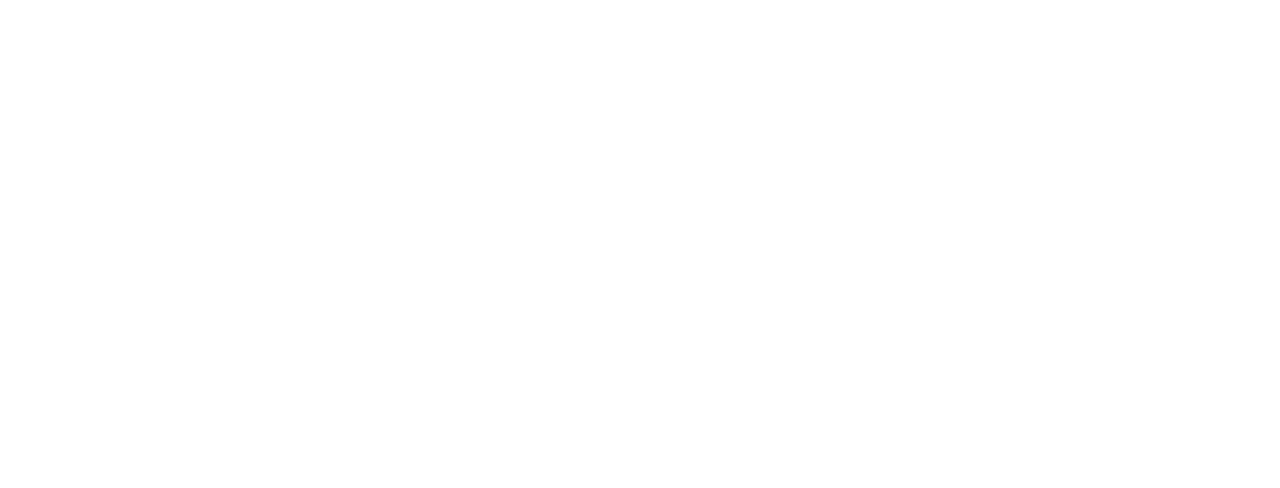
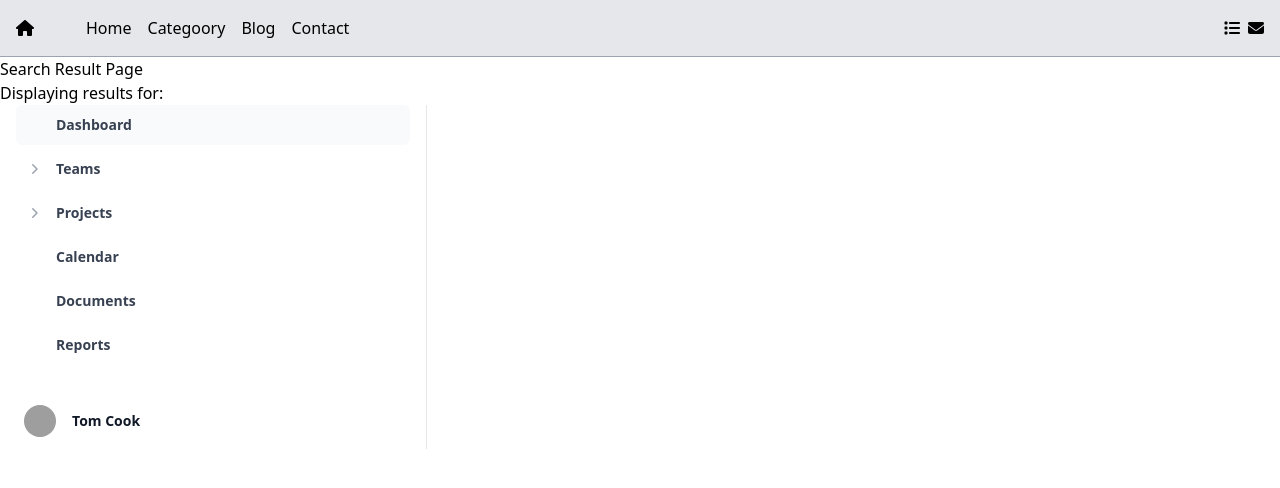
Before and after one commit to steveAzo/E-Commerce, a React (Create React App) app in the folder frontend/: page /search in a window 1280 px wide. Before the commit this address had no page. Shown: the top 488 px of the page. Built offline with nearby package versions, Linux system fonts and the light colour scheme; grey boxes are pictures that could not be loaded.

Commit message:
some update

```diff
--- a/frontend/package.json
+++ b/frontend/package.json
@@ -6,6 +6,8 @@
     "@fortawesome/fontawesome-free": "^6.5.1",
     "@fortawesome/free-solid-svg-icons": "^6.5.1",
     "@fortawesome/react-fontawesome": "^0.2.0",
+    "@headlessui/react": "^1.7.18",
+    "@heroicons/react": "^2.1.1",
     "@testing-library/jest-dom": "^5.17.0",
     "@testing-library/react": "^13.4.0",
     "@testing-library/user-event": "^13.5.0",
--- a/frontend/src/App.jsx
+++ b/frontend/src/App.jsx
@@ -1,6 +1,6 @@
-import Navbar1 from "./components/Nav1";
 import { BrowserRouter as Router,  Route, Routes } from 'react-router-dom'
 import HomePage from "./pages/HomePage";
+import SearchResults from './pages/SearchResults';
 
 
 function App() {
@@ -9,6 +9,7 @@
         <div className="App">
           <Routes>
             <Route path="/" element={<HomePage />}/>
+            <Route path='search' element={<SearchResults />}/>
           </Routes>
         </div>
 
--- /dev/null
+++ b/frontend/src/components/SideBar.jsx
@@ -0,0 +1,114 @@
+import { Disclosure } from '@headlessui/react'
+import { ChevronRightIcon } from '@heroicons/react/20/solid'
+
+const navigation = [
+  { name: 'Dashboard', href: '#', current: true },
+  {
+    name: 'Teams',
+    current: false,
+    children: [
+      { name: 'Engineering', href: '#' },
+      { name: 'Human Resources', href: '#' },
+      { name: 'Customer Success', href: '#' },
+    ],
+  },
+  {
+    name: 'Projects',
+    current: false,
+    children: [
+      { name: 'GraphQL API', href: '#' },
+      { name: 'iOS App', href: '#' },
+      { name: 'Android App', href: '#' },
+      { name: 'New Customer Portal', href: '#' },
+    ],
+  },
+  { name: 'Calendar', href: '#', current: false },
+  { name: 'Documents', href: '#', current: false },
+  { name: 'Reports', href: '#', current: false },
+]
+
+function classNames(...classes) {
+  return classes.filter(Boolean).join(' ')
+}
+
+export default function SideBar1() {
+  return (
+    <div className="flex grow flex-col gap-y-5 overflow-y-auto border-r border-gray-200 bg-white px-6 w-1/3">
+      <nav className="flex flex-1 flex-col">
+        <ul role="list" className="flex flex-1 flex-col gap-y-7">
+          <li>
+            <ul role="list" className="-mx-2 space-y-1">
+              {navigation.map((item) => (
+                <li key={item.name}>
+                  {!item.children ? (
+                    <a
+                      href={item.href}
+                      className={classNames(
+                        item.current ? 'bg-gray-50' : 'hover:bg-gray-50',
+                        'block rounded-md py-2 pr-2 pl-10 text-sm leading-6 font-semibold text-gray-700'
+                      )}
+                    >
+                      {item.name}
+                    </a>
+                  ) : (
+                    <Disclosure as="div">
+                      {({ open }) => (
+                        <>
+                          <Disclosure.Button
+                            className={classNames(
+                              item.current ? 'bg-gray-50' : 'hover:bg-gray-50',
+                              'flex items-center w-full text-left rounded-md p-2 gap-x-3 text-sm leading-6 font-semibold text-gray-700'
+                            )}
+                          >
+                            <ChevronRightIcon
+                              className={classNames(
+                                open ? 'rotate-90 text-gray-500' : 'text-gray-400',
+                                'h-5 w-5 shrink-0'
+                              )}
+                              aria-hidden="true"
+                            />
+                            {item.name}
+                          </Disclosure.Button>
+                          <Disclosure.Panel as="ul" className="mt-1 px-2">
+                            {item.children.map((subItem) => (
+                              <li key={subItem.name}>
+                                <Disclosure.Button
+                                  as="a"
+                                  href={subItem.href}
+                                  className={classNames(
+                                    subItem.current ? 'bg-gray-50' : 'hover:bg-gray-50',
+                                    'block rounded-md py-2 pr-2 pl-9 text-sm leading-6 text-gray-700'
+                                  )}
+                                >
+                                  {subItem.name}
+                                </Disclosure.Button>
+                              </li>
+                            ))}
+                          </Disclosure.Panel>
+                        </>
+                      )}
+                    </Disclosure>
+                  )}
+                </li>
+              ))}
+            </ul>
+          </li>
+          <li className="-mx-6 mt-auto">
+            <a
+              href="#"
+              className="flex items-center gap-x-4 px-6 py-3 text-sm font-semibold leading-6 text-gray-900 hover:bg-gray-50"
+            >
+              <img
+                className="h-8 w-8 rounded-full bg-gray-50"
+                src="https://images.unsplash.com/photo-1472099645785-5658abf4ff4e?ixlib=rb-1.2.1&ixid=eyJhcHBfaWQiOjEyMDd9&auto=format&fit=facearea&facepad=2&w=256&h=256&q=80"
+                alt=""
+              />
+              <span className="sr-only">Your profile</span>
+              <span aria-hidden="true">Tom Cook</span>
+            </a>
+          </li>
+        </ul>
+      </nav>
+    </div>
+  )
+}
--- a/frontend/src/components/searchBox.jsx
+++ b/frontend/src/components/searchBox.jsx
@@ -1,11 +1,13 @@
-import React, { useState } from 'react';
-import { RiSearchLine } from 'react-icons/ri';
+import React, { useState } from 'react'
+import { RiSearchLine } from 'react-icons/ri'
+import { useNavigate } from 'react-router'
 
 const SearchBar = () => {
-  const [searchQuery, setSearchQuery] = useState('');
+  const [searchQuery, setSearchQuery] = useState('')
+  const navigate = useNavigate()
 
   const performSearch = () => {
-    alert('You searched for: ' + searchQuery);
+    navigate(`/search?query=${searchQuery}`)
   };
 
   return (
--- /dev/null
+++ b/frontend/src/pages/SearchResults.jsx
@@ -0,0 +1,25 @@
+import Navbar1 from "../components/Nav1";
+import React from "react";
+import { useLocation } from "react-router";
+import SideBar1 from "../components/SideBar";
+
+export default function SearchResults() {
+    const { search } = useLocation()
+    const searchParams = new URLSearchParams(search)
+    const query = searchParams.get('query')
+    return(
+        <>
+        <div>
+            <Navbar1 />
+        </div>
+        <div>
+            <h1>Search Result Page</h1>
+            <p>Displaying results for: {query}</p>
+        </div>
+        <div>
+            <SideBar1 />
+        </div>
+
+        </>
+    )
+}
```
Also changed, not shown: 1 other file (tests, documents, lock files or other folders).
